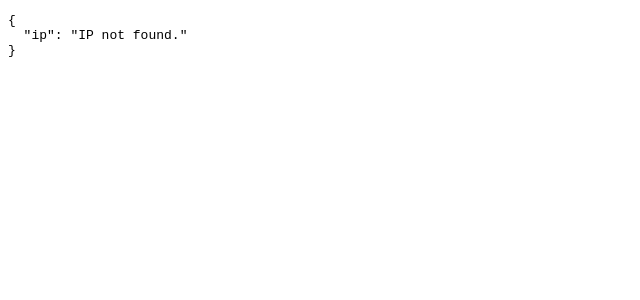
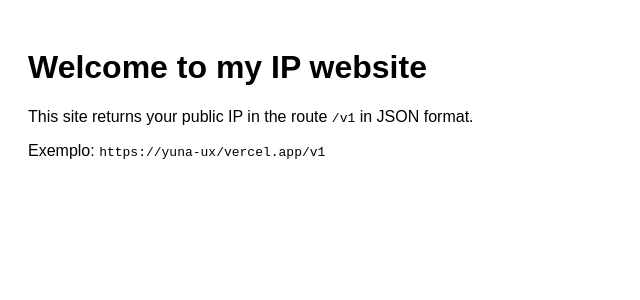
Before and after one commit to Yuna-ux/Yuna-ux, a Next.js app: page / in a window 1280 px wide. Before the commit this address had no page. Shown: the top 300 px of the page, without its empty margins (0-640 px from the left). Built offline with nearby package versions, Linux system fonts and the light colour scheme.

Commit message:
Update page.js

```diff
--- a/app/page.js
+++ b/app/page.js
@@ -1,18 +1,10 @@
 // app/page.js
-import { headers } from 'next/headers'
-
-function debugmsg() {
-  console.log("Returning IP...")
-}
-
 export default function Home() {
-  debugmsg()
-  const forwardedFor = headers().get('x-forwarded-for')
-  const ip = forwardedFor?.split(',')[0].trim() || 'IP not found.'
-
   return (
-    <pre>
-      {JSON.stringify({ ip }, null, 2)}
-    </pre>
+    <main style={{ padding: 20, fontFamily: 'Arial, sans-serif' }}>
+      <h1>Welcome to my IP website</h1>
+      <p>This site returns your public IP in the route <code>/v1</code> in JSON format.</p>
+      <p>Exemplo: <code>https://yuna-ux/vercel.app/v1</code></p>
+    </main>
   )
 }
```
